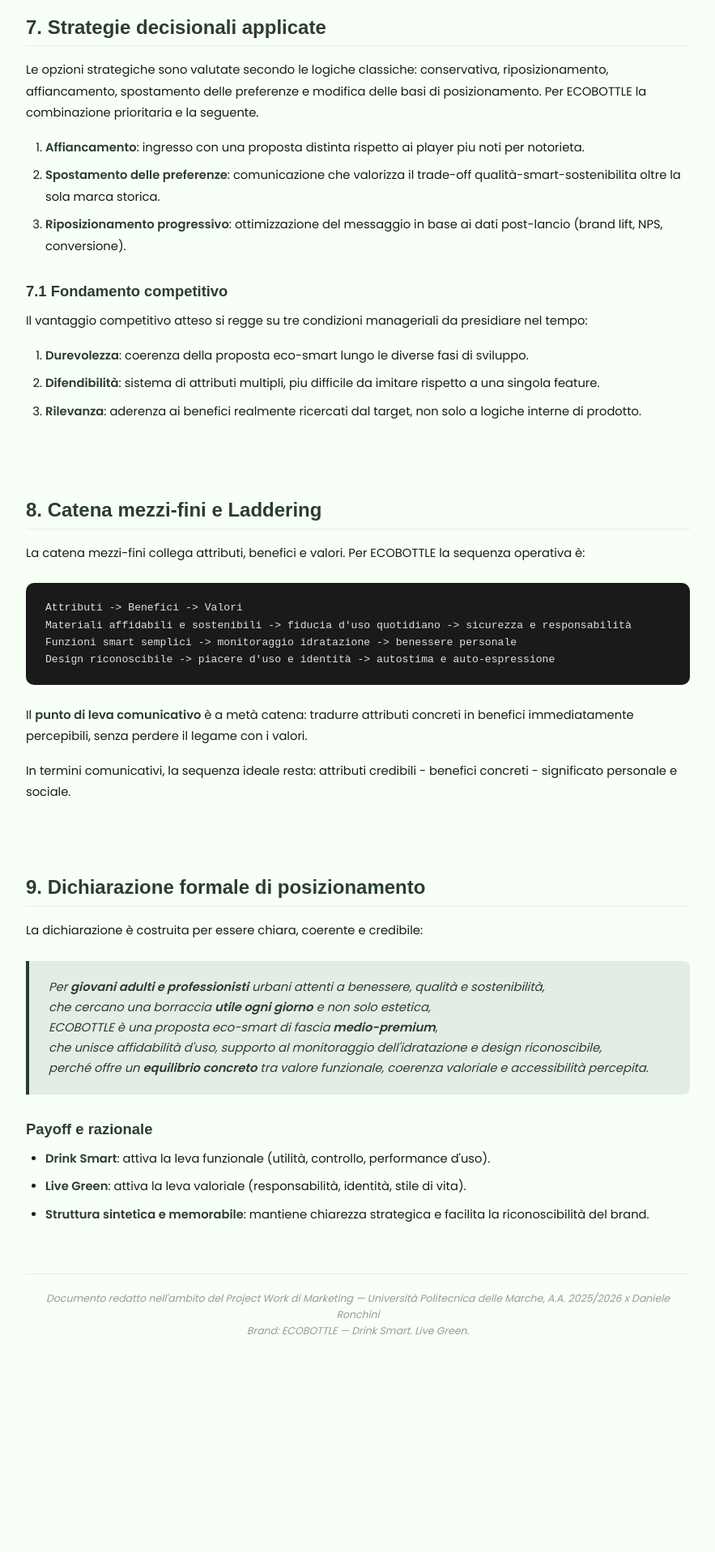
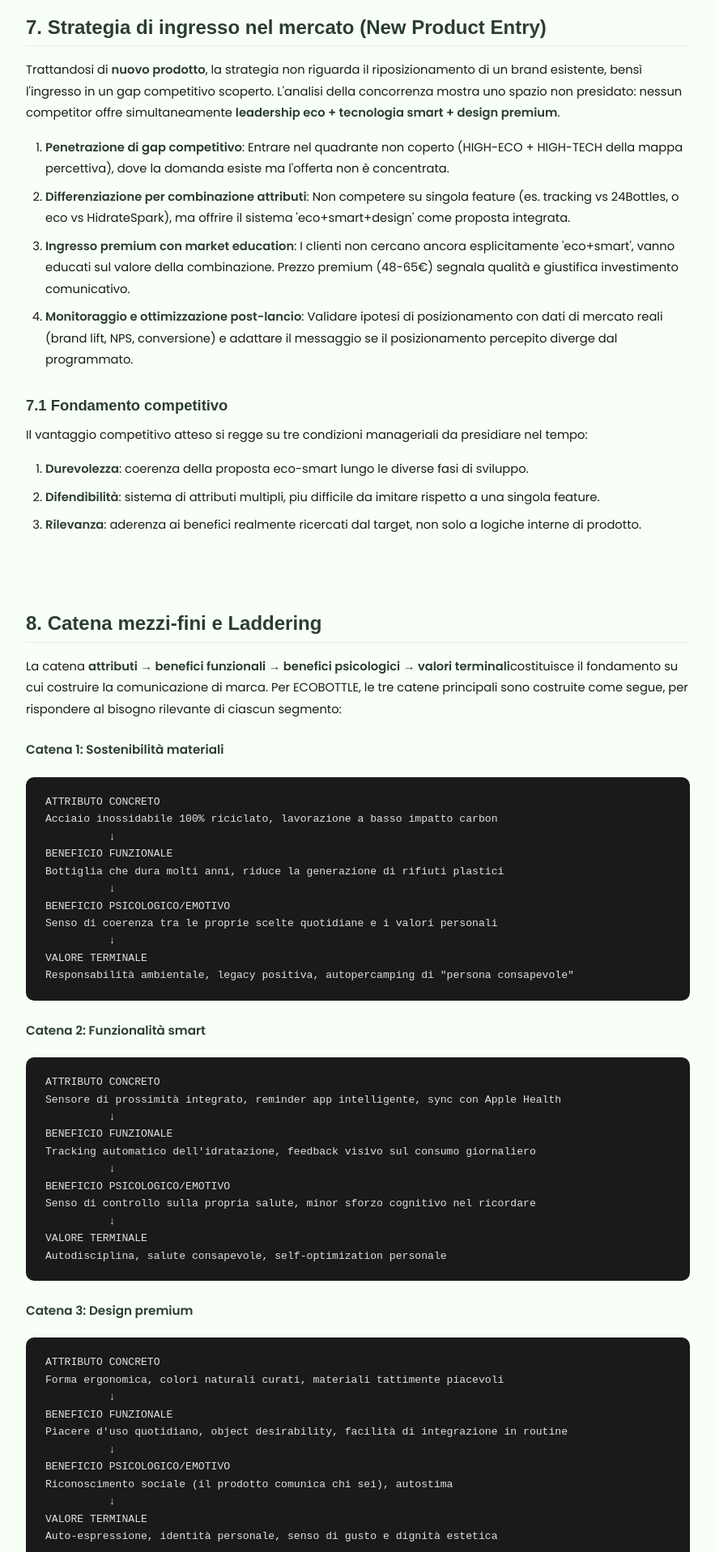
Before and after one commit to Dani1324/eco-bottle, a Next.js app: page /reports/posizionamento in a window 1280 px wide. Shown: the part 4620-6537 px from the top of the page at 81% size, without its empty margins (198-1081 px from the left). Before the commit the page ends 6350 px from the top, so only its background shows below. Built offline with nearby package versions, Linux system fonts and the light colour scheme.

Commit message:
Aggiornato il posizionamento

```diff
--- a/src/app/reports/posizionamento/page.tsx
+++ b/src/app/reports/posizionamento/page.tsx
@@ -192,26 +192,37 @@
 
           <br />
 
-          <h2>7. Strategie decisionali applicate</h2>
+          <h2>7. Strategia di ingresso nel mercato (New Product Entry)</h2>
           <p>
-            Le opzioni strategiche sono valutate secondo le logiche classiche:
-            conservativa, riposizionamento, affiancamento, spostamento delle
-            preferenze e modifica delle basi di posizionamento. Per ECOBOTTLE
-            la combinazione prioritaria e la seguente.
+            Trattandosi di <strong>nuovo prodotto</strong>, la strategia non riguarda
+            il riposizionamento di un brand esistente, bensì l&apos;ingresso in un gap
+            competitivo scoperto. L&apos;analisi della concorrenza mostra uno spazio
+            non presidato: nessun competitor offre simultaneamente <strong>leadership eco
+            + tecnologia smart + design premium</strong>.
           </p>
           <ol>
             <li>
-              <strong>Affiancamento</strong>: ingresso con una proposta distinta
-              rispetto ai player piu noti per notorieta.
+              <strong>Penetrazione di gap competitivo</strong>: Entrare nel quadrante
+              non coperto (HIGH-ECO + HIGH-TECH della mappa percettiva), dove la
+              domanda esiste ma l&apos;offerta non è concentrata.
             </li>
             <li>
-              <strong>Spostamento delle preferenze</strong>: comunicazione che
-              valorizza il trade-off qualità-smart-sostenibilita oltre la sola
-              marca storica.
+              <strong>Differenziazione per combinazione attributi</strong>: Non
+              competere su singola feature (es. tracking vs 24Bottles, o eco vs
+              HidrateSpark), ma offrire il sistema &apos;eco+smart+design&apos; come
+              proposta integrata.
             </li>
             <li>
-              <strong>Riposizionamento progressivo</strong>: ottimizzazione del
-              messaggio in base ai dati post-lancio (brand lift, NPS, conversione).
+              <strong>Ingresso premium con market education</strong>: I clienti
+              non cercano ancora esplicitamente &apos;eco+smart&apos;, vanno educati sul
+              valore della combinazione. Prezzo premium (48-65€) segnala qualità e
+              giustifica investimento comunicativo.
+            </li>
+            <li>
+              <strong>Monitoraggio e ottimizzazione post-lancio</strong>: Validare
+              ipotesi di posizionamento con dati di mercato reali (brand lift, NPS,
+              conversione) e adattare il messaggio se il posizionamento percepito
+              diverge dal programmato.
             </li>
           </ol>
 
@@ -239,26 +250,80 @@
 
           <h2>8. Catena mezzi-fini e Laddering</h2>
           <p>
-            La catena mezzi-fini collega attributi, benefici e valori. Per
-            ECOBOTTLE la sequenza operativa è:
+            La catena <strong>attributi → benefici funzionali → benefici psicologici → valori terminali</strong>
+            costituisce il fondamento su cui costruire la comunicazione di marca. Per ECOBOTTLE,
+            le tre catene principali sono costruite come segue, per rispondere al bisogno rilevante
+            di ciascun segmento:
           </p>
+
+          <h4>Catena 1: Sostenibilità materiali</h4>
           <pre>
             <code>
-{`Attributi -> Benefici -> Valori
-Materiali affidabili e sostenibili -> fiducia d'uso quotidiano -> sicurezza e responsabilità
-Funzioni smart semplici -> monitoraggio idratazione -> benessere personale
-Design riconoscibile -> piacere d'uso e identità -> autostima e auto-espressione`}
+{`ATTRIBUTO CONCRETO
+Acciaio inossidabile 100% riciclato, lavorazione a basso impatto carbon
+          ↓
+BENEFICIO FUNZIONALE
+Bottiglia che dura molti anni, riduce la generazione di rifiuti plastici
+          ↓
+BENEFICIO PSICOLOGICO/EMOTIVO
+Senso di coerenza tra le proprie scelte quotidiane e i valori personali
+          ↓
+VALORE TERMINALE
+Responsabilità ambientale, legacy positiva, autopercamping di "persona consapevole"`}
             </code>
           </pre>
+
+          <h4>Catena 2: Funzionalità smart</h4>
+          <pre>
+            <code>
+{`ATTRIBUTO CONCRETO
+Sensore di prossimità integrato, reminder app intelligente, sync con Apple Health
+          ↓
+BENEFICIO FUNZIONALE
+Tracking automatico dell'idratazione, feedback visivo sul consumo giornaliero
+          ↓
+BENEFICIO PSICOLOGICO/EMOTIVO
+Senso di controllo sulla propria salute, minor sforzo cognitivo nel ricordare
+          ↓
+VALORE TERMINALE
+Autodisciplina, salute consapevole, self-optimization personale`}
+            </code>
+          </pre>
+
+          <h4>Catena 3: Design premium</h4>
+          <pre>
+            <code>
+{`ATTRIBUTO CONCRETO
+Forma ergonomica, colori naturali curati, materiali tattimente piacevoli
+          ↓
+BENEFICIO FUNZIONALE
+Piacere d'uso quotidiano, object desirability, facilità di integrazione in routine
+          ↓
+BENEFICIO PSICOLOGICO/EMOTIVO
+Riconoscimento sociale (il prodotto comunica chi sei), autostima
+          ↓
+VALORE TERMINALE
+Auto-espressione, identità personale, senso di gusto e dignità estetica`}
+            </code>
+          </pre>
+
           <p>
-            Il <strong>punto di leva comunicativo</strong> è a metà catena:
-            tradurre attributi concreti in benefici immediatamente percepibili,
-            senza perdere il legame con i valori.
+            <strong>Nota metodologica</strong>: Le catene sopra sono costruite tramite <strong>interpretazione manageriale</strong>
+            del posizionamento desiderato, non derivate da laddering interview empirico. Una validazione
+            rigorosa richiederebbe interview qualitativa in profondità (laddering method) con campioni
+            rappresentativi dei tre segmenti target, per verificare che la sequenza beneficio-valore
+            sia realmente corrispondente alle strutture mentali dei clienti.
           </p>
+
           <p>
-            In termini comunicativi, la sequenza ideale resta: attributi
-            credibili - benefici concreti - significato personale e sociale.
+            Il <strong>punto di leva comunicativa</strong> rimane il beneficio funzionale o psicologico,
+            non l&apos;attributo o il valore astratto. Esempi:
           </p>
+          <ul>
+            <li>Per Eco-Millennials: "Dura anni, non è rifiuto" (beneficio funzionale) → "La scelta che rispecchia chi sei" (valore)</li>
+            <li>Per Fitness Enthusiasts: "64 app connesse, niente da ricordare" (beneficio funzionale) → "Salute consapevole" (valore)</li>
+            <li>Per Design Seekers: "Bellissima in borsa, rispecchia il tuo gusto" (beneficio psicologico) → "Identità personale" (valore)</li>
+          </ul>
 
           <br />
 
```
Also changed, not shown: public/documentation/04_Posizionamento_Prodotto.md (+59 -13 lines).
